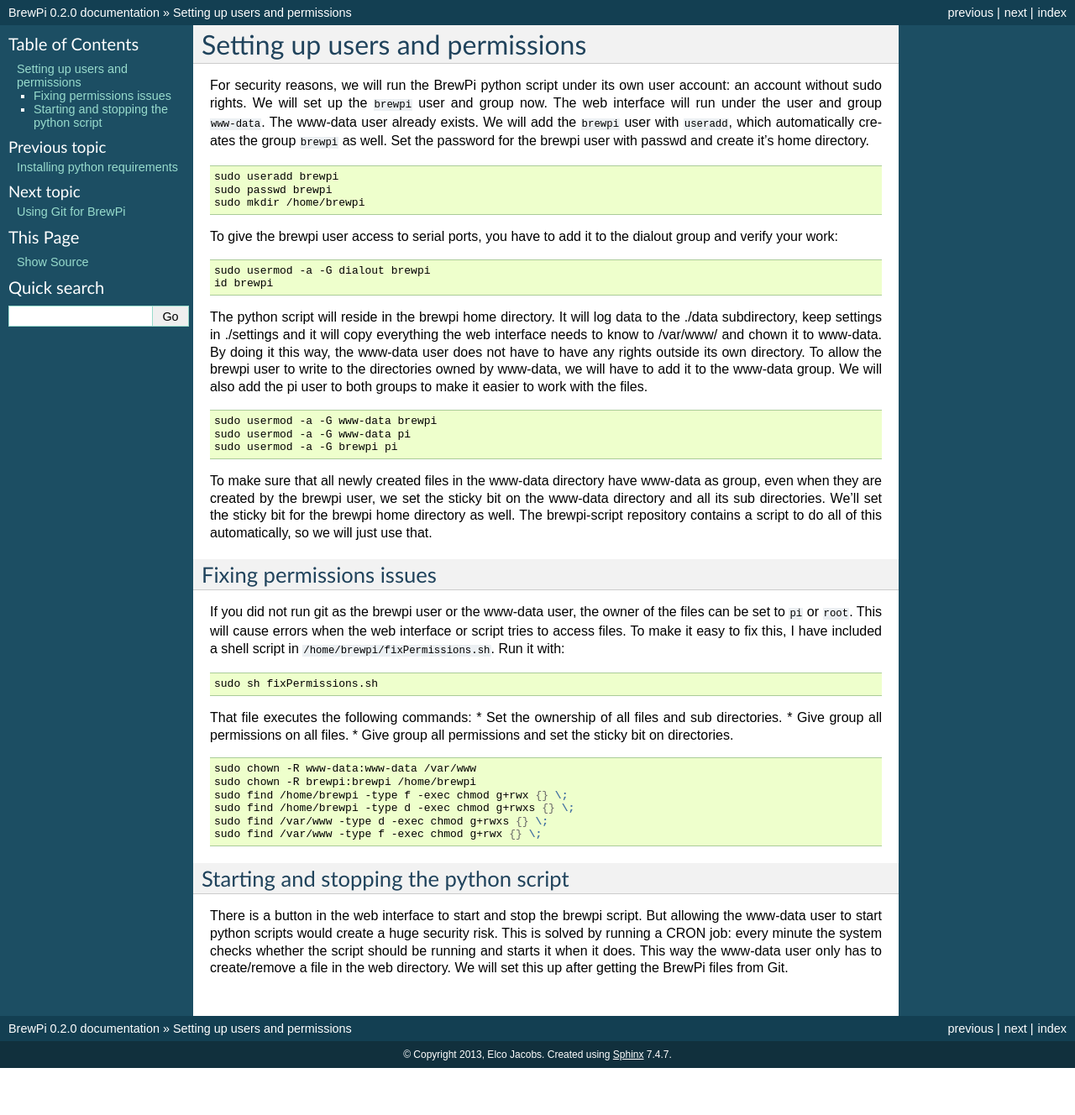
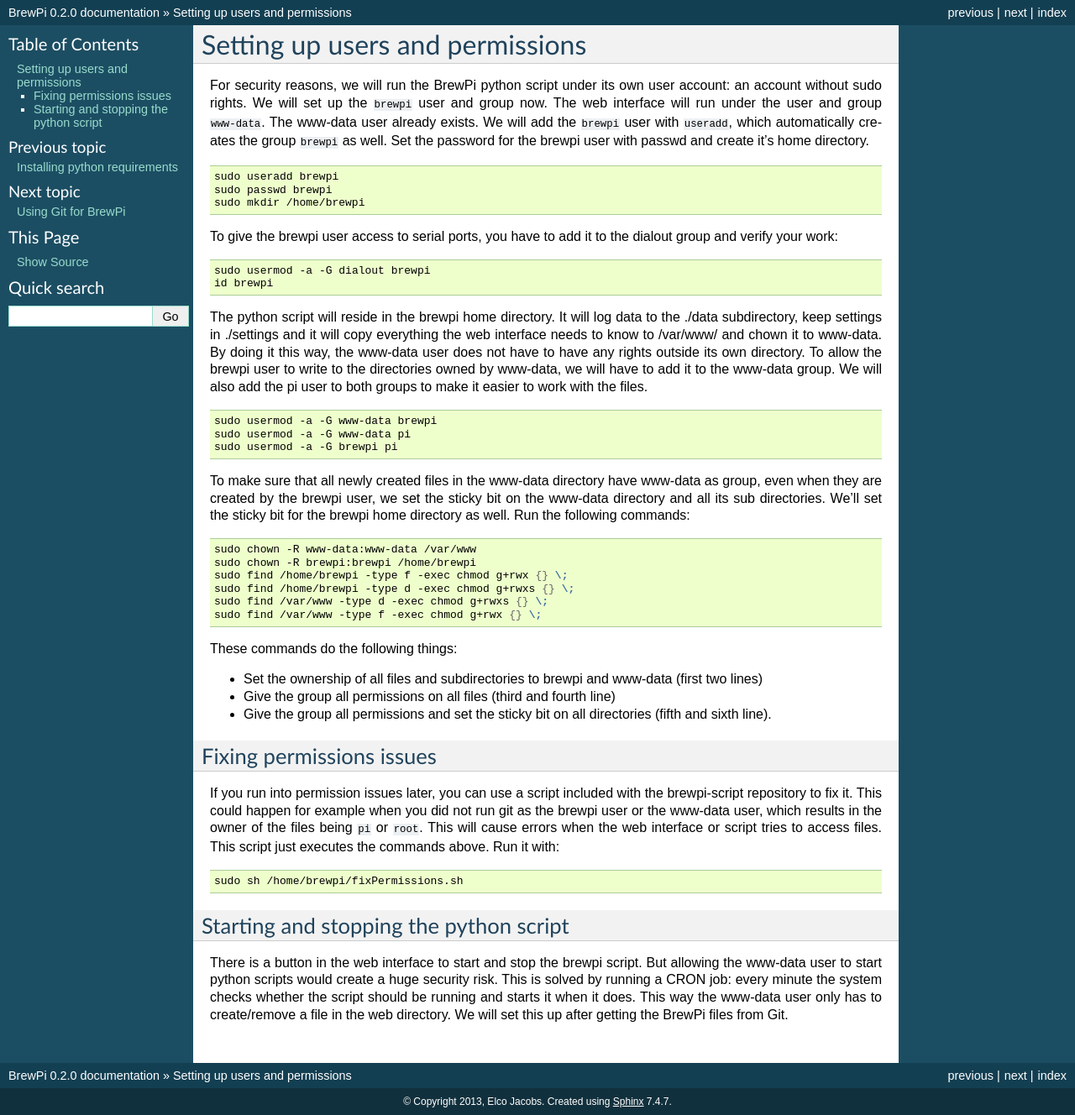
Before and after one commit to BrewPi/brewpi-www, a Sphinx documentation site: the page built from docs/user/source/getting-started/setup-users-permissions.rst, in a window 1280 px wide. Shown: the whole page at 84% size. Built offline with Sphinx 7.4.7, drawn with Linux system fonts in a browser that asks for light colours; formulas are drawn with MathJax 3; before the commit the page ends 1272 px from its top, so only the background shows below that.

Commit message:
Instruct user to run the fixPermissions commands manually once before using git. Cannot use fixPermissiosn script yet, because it is not checkout out yet, duh!

```diff
--- a/docs/user/source/getting-started/setup-users-permissions.rst
+++ b/docs/user/source/getting-started/setup-users-permissions.rst
@@ -27,22 +27,7 @@
     sudo usermod -a -G www-data pi
     sudo usermod -a -G brewpi pi
 
-To make sure that all newly created files in the www-data directory have www-data as group, even when they are created by the brewpi user, we set the sticky bit on the www-data directory and all its sub directories. We'll set the sticky bit for the brewpi home directory as well. The brewpi-script repository contains a script to do all of this automatically, so we will just use that.
-
-
-Fixing permissions issues
--------------------------
-If you did not run git as the brewpi user or the www-data user, the owner of the files can be set to ``pi`` or ``root``. This will cause errors when the web interface or script tries to access files.
-To make it easy to fix this, I have included a shell script in ``/home/brewpi/fixPermissions.sh``. Run it with:
-
-.. code-block:: bash
-
-    sudo sh fixPermissions.sh
-
-That file executes the following commands:
-* Set the ownership of all files and sub directories.
-* Give group all permissions on all files.
-* Give group all permissions and set the sticky bit on directories.
+To make sure that all newly created files in the www-data directory have www-data as group, even when they are created by the brewpi user, we set the sticky bit on the www-data directory and all its sub directories. We'll set the sticky bit for the brewpi home directory as well. Run the following commands:
 
 .. code-block:: bash
 
@@ -53,6 +38,23 @@
     sudo find /var/www -type d -exec chmod g+rwxs {} \;
     sudo find /var/www -type f -exec chmod g+rwx {} \;
 
+These commands do the following things:
+
+* Set the ownership of all files and subdirectories to brewpi and www-data (first two lines)
+* Give the group all permissions on all files (third and fourth line)
+* Give the group all permissions and set the sticky bit on all directories (fifth and sixth line).
+
+
+Fixing permissions issues
+-------------------------
+If you run into permission issues later, you can use a script included with the brewpi-script repository to fix it.
+This could happen for example when you did not run git as the brewpi user or the www-data user, which results in the owner of the files being ``pi`` or ``root``.
+This will cause errors when the web interface or script tries to access files.
+This script just executes the commands above. Run it with:
+
+.. code-block:: bash
+
+    sudo sh /home/brewpi/fixPermissions.sh
 
 
 Starting and stopping the python script
```
